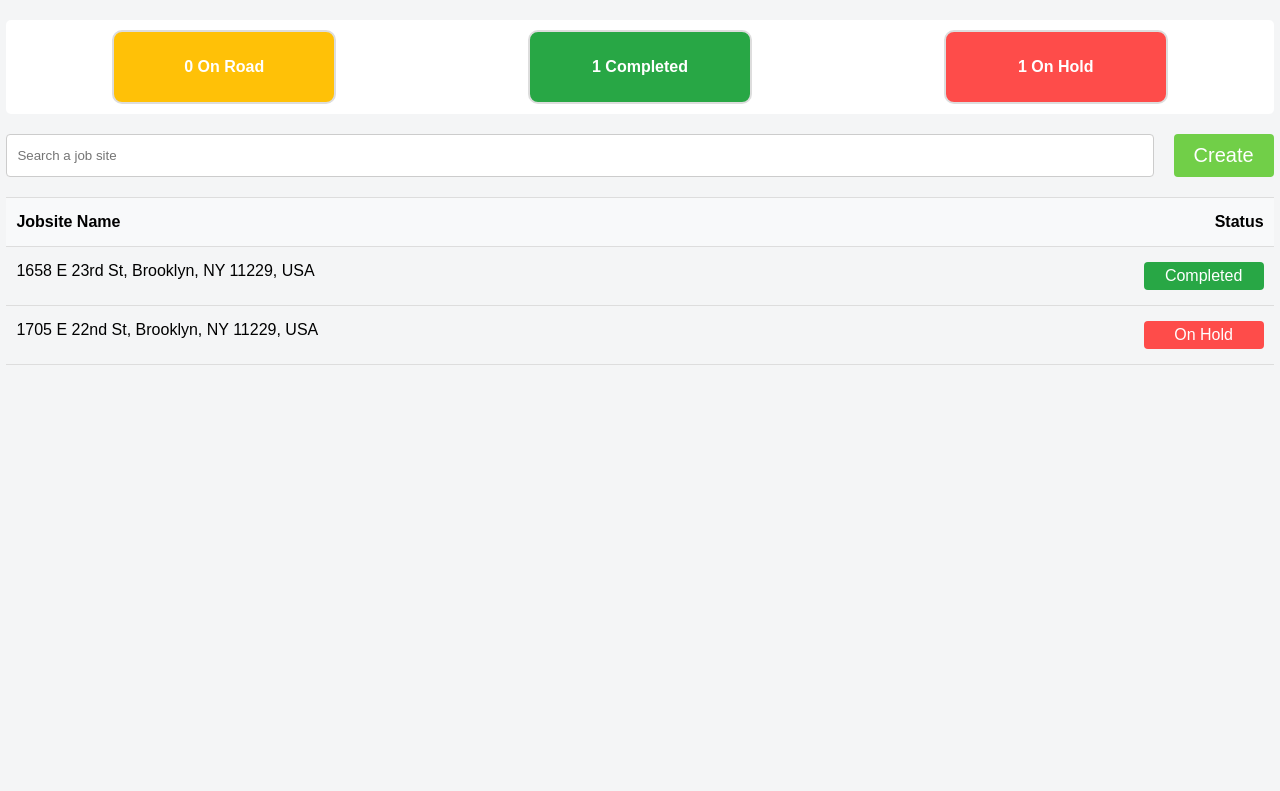
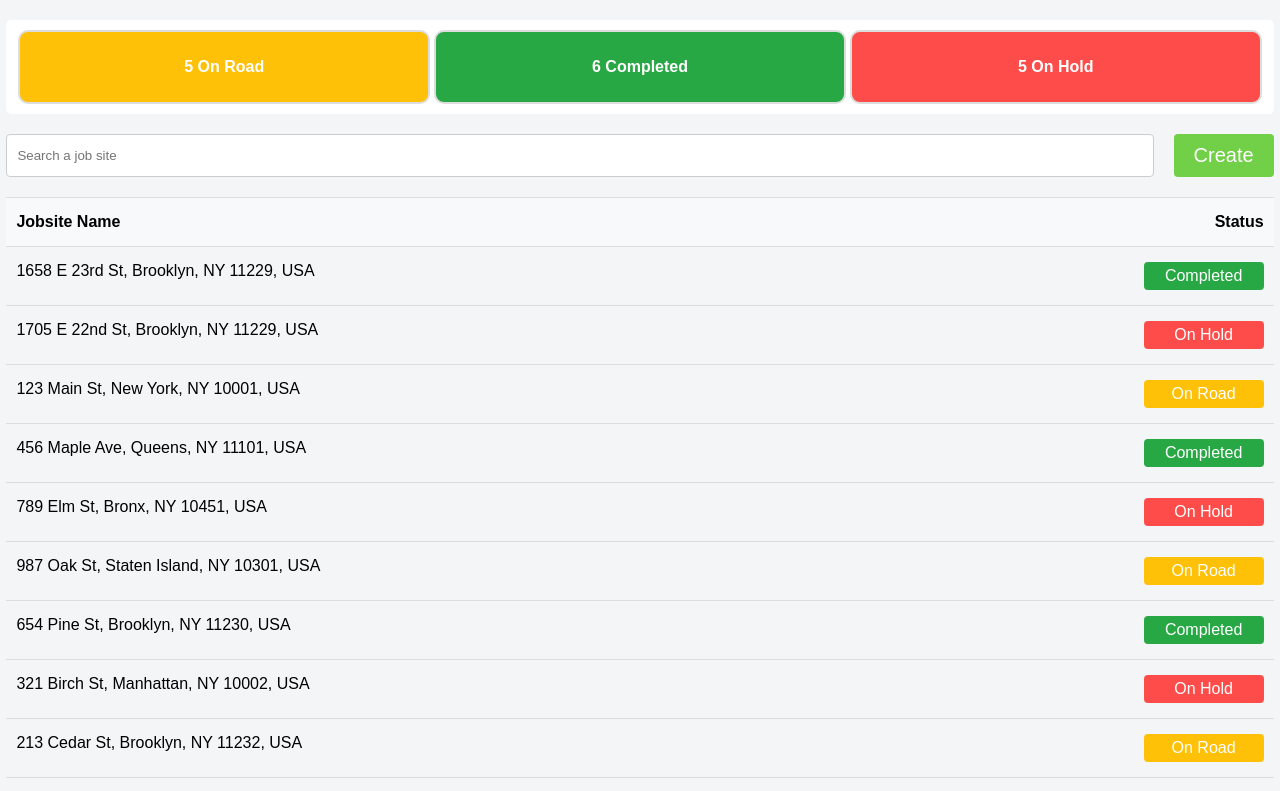
Before and after one commit to Erson-Lala/Flex, a React (Create React App) app: page / in a window 1280 px wide. Shown: the top 791 px of the page. Built offline with nearby package versions, Linux system fonts and the light colour scheme.

Commit message:
Added more jobs and maxwidth

```diff
--- a/src/components/StatusHeader/StatusHeader.scss
+++ b/src/components/StatusHeader/StatusHeader.scss
@@ -19,8 +19,8 @@
     text-align: center;
     flex: 1;
     height: 50px;
-    max-width: 200px;
     border: 2px solid #ddd;
+    max-width: 500px;
 }
 
 .on-road {
--- a/src/pages/HomePage/HomePage.jsx
+++ b/src/pages/HomePage/HomePage.jsx
@@ -8,6 +8,20 @@ function HomePage() {
     const [jobSites, setJobSites] = useState([
         { name: '1658 E 23rd St, Brooklyn, NY 11229, USA', status: 'Completed' },
         { name: '1705 E 22nd St, Brooklyn, NY 11229, USA', status: 'On Hold' },
+        { name: '123 Main St, New York, NY 10001, USA', status: 'On Road' },
+        { name: '456 Maple Ave, Queens, NY 11101, USA', status: 'Completed' },
+        { name: '789 Elm St, Bronx, NY 10451, USA', status: 'On Hold' },
+        { name: '987 Oak St, Staten Island, NY 10301, USA', status: 'On Road' },
+        { name: '654 Pine St, Brooklyn, NY 11230, USA', status: 'Completed' },
+        { name: '321 Birch St, Manhattan, NY 10002, USA', status: 'On Hold' },
+        { name: '213 Cedar St, Brooklyn, NY 11232, USA', status: 'On Road' },
+        { name: '678 Spruce St, Queens, NY 11432, USA', status: 'Completed' },
+        { name: '876 Ash St, Bronx, NY 10457, USA', status: 'On Hold' },
+        { name: '543 Walnut St, Staten Island, NY 10304, USA', status: 'On Road' },
+        { name: '432 Chestnut St, Brooklyn, NY 11208, USA', status: 'Completed' },
+        { name: '987 Willow St, Manhattan, NY 10027, USA', status: 'On Hold' },
+        { name: '321 Poplar St, Brooklyn, NY 11206, USA', status: 'On Road' },
+        { name: '654 Cypress St, Queens, NY 11385, USA', status: 'Completed' }
     ]);
 
     const [isModalOpen, setModalOpen] = useState(false);
```
